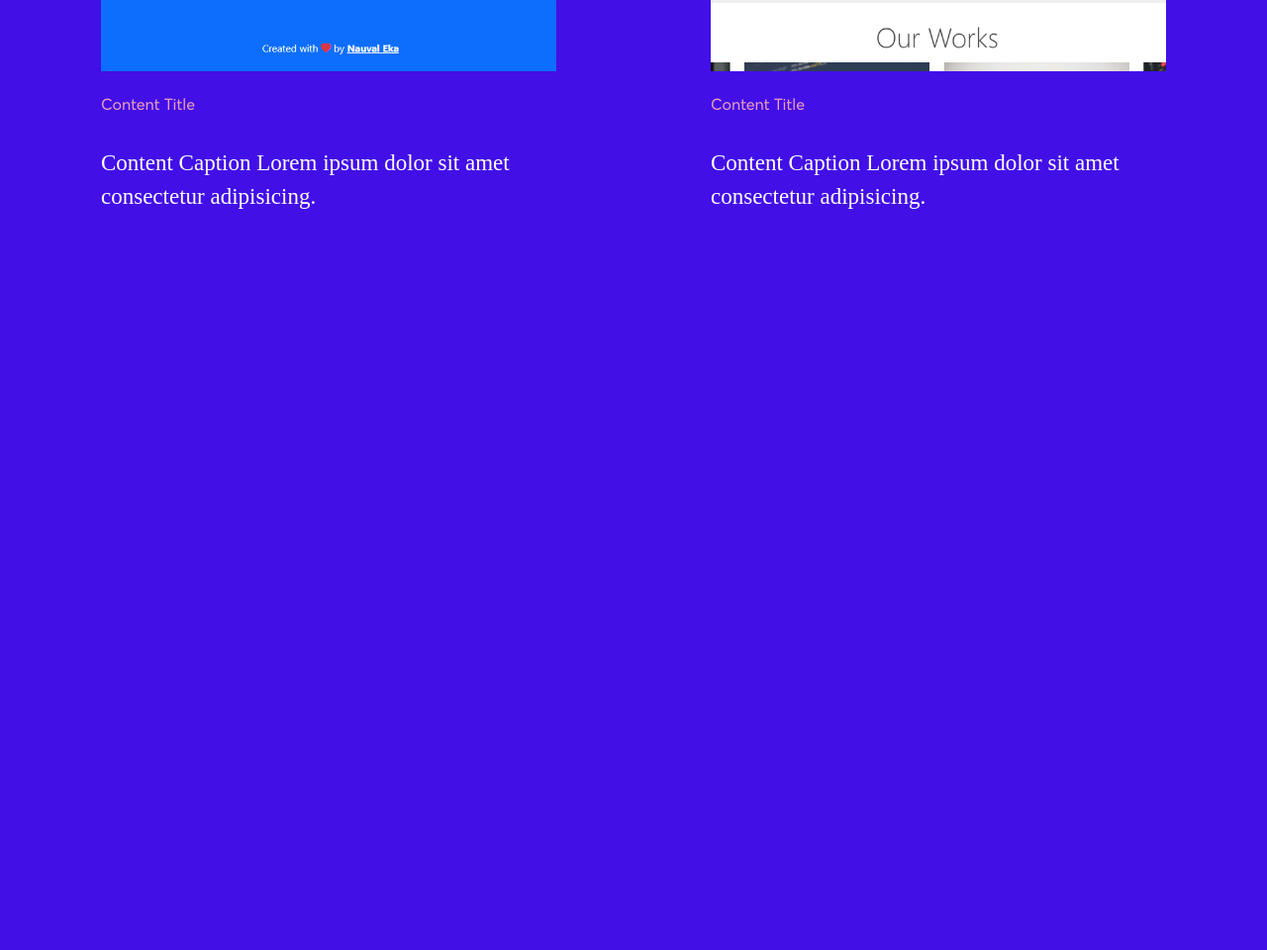
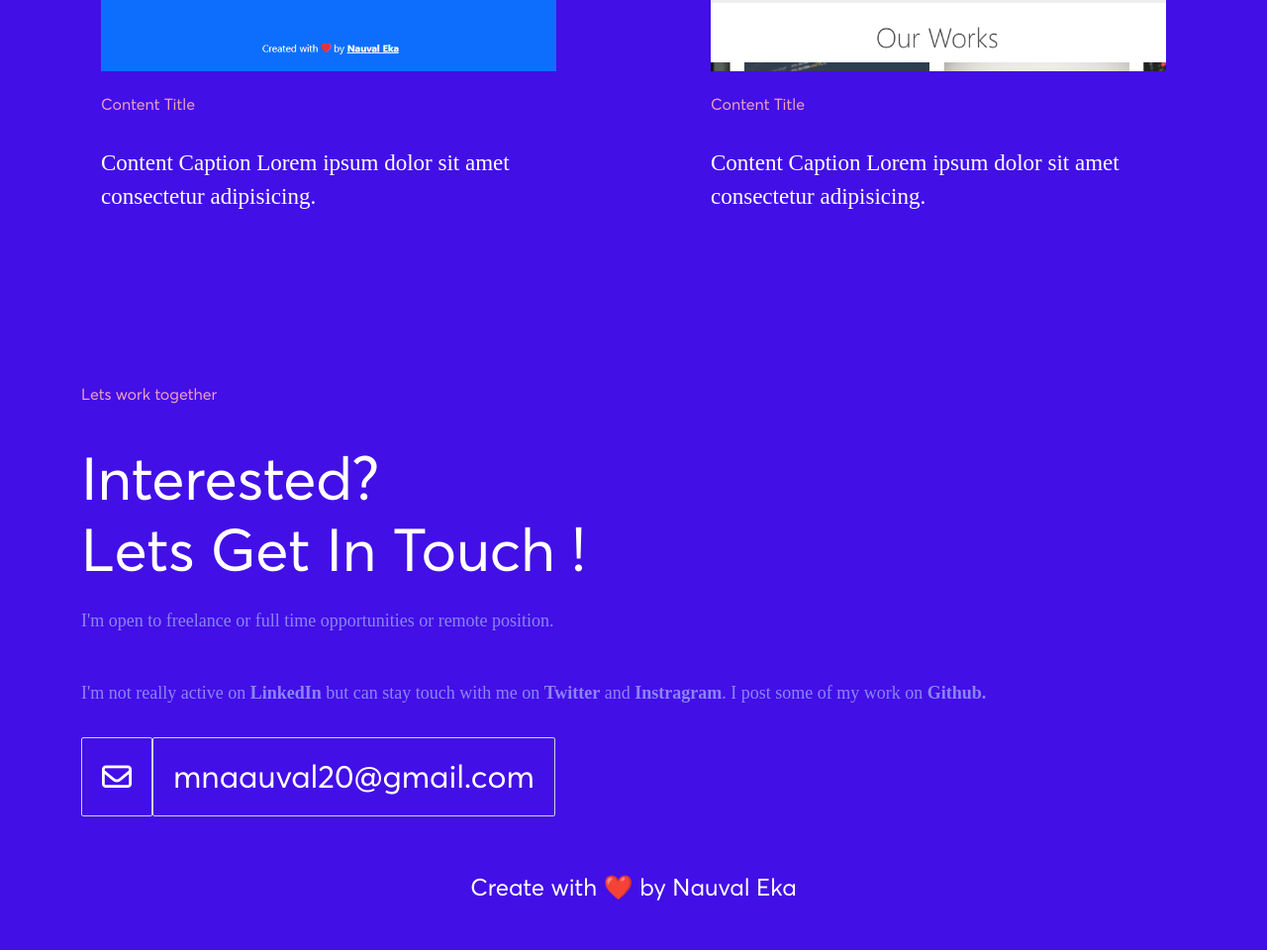
Before and after one commit to mnaauval/nauval-eka, a plain HTML site: page index.html in a window 1280 px wide. Shown: the part 3581-4541 px from the top of the page at 99% size. Before the commit the page ends 3858 px from the top, so only its background shows below. Drawn offline with Linux system fonts and the light colour scheme; a web font is replaced by a local one.

Commit message:
finish web page

```diff
--- a/css/style.css
+++ b/css/style.css
@@ -119,7 +119,7 @@ p {
 
 /* =============== MAIN CSS =============== */
 /* Hello */
-.heading-about {
+.heading-mini {
   padding-top: 35px;
   color: var(--col-accent);
   font-size: 1rem;
@@ -183,6 +183,7 @@ p {
 .content-services {
   padding: 90px 80px 40px;
   background: var(--col-accent);
+  pointer-events: none;
 }
 .content-services,
 .content-services a,
@@ -253,7 +254,7 @@ p {
 }
 /* Exploration */
 .content-explore {
-  padding: 100px 0 30px;
+  padding: 100px 0 100px;
 }
 .content-explore h1 {
   /* background-color: var(--col-accent); */
@@ -291,3 +292,62 @@ p {
   -moz-transform: translateY(-30px);
   transform: translateY(-30px);
 }
+/* Contact */
+.content-contact {
+  padding-bottom: 50px;
+}
+.content-contact h1 {
+  font-size: 60px;
+}
+.content-contact p {
+  padding: 15px 0;
+}
+.fa-envelope {
+  font-size: 30px;
+}
+.box h2 {
+  border: 1px solid lightgray;
+  border-radius: 2px;
+  padding: 20px;
+}
+.copy-box {
+  position: relative;
+  width: fit-content;
+  /* box-sizing: border-box; */
+}
+.box-inner {
+  position: absolute;
+  bottom: 7px;
+  text-align: center;
+  background-color: rgba(238, 161, 190, 0.2);
+  width: 100%;
+  height: 0;
+  opacity: 0;
+  visibility: hidden;
+  /* margin-bottom: 0px; */
+  /* height: 60px; */
+  /* padding: 20px; */
+  -webkit-transition: all 0.5s ease-in-out;
+  transition: all 0.5s ease-in-out;
+}
+.box-inner p {
+  margin: 0 auto;
+  color: var(--col-accent3);
+}
+.copy-box:hover {
+  cursor: pointer;
+}
+.copy-box:hover .box-inner {
+  height: 93%;
+  background-color: rgba(238, 161, 190, 0.9);
+  opacity: 1;
+  visibility: visible;
+}
+
+/* =============== FOOTER CSS =============== */
+footer {
+  padding-bottom: 40px;
+}
+.content-footer {
+  text-align: center;
+}
--- a/index.html
+++ b/index.html
@@ -68,7 +68,7 @@
     <main>
       <div class="container">
         <header>
-          <h3 class="heading-about">About Me</h3>
+          <h3 class="heading-mini">About Me</h3>
           <h1 class="heading-hello">
             <span
               >Hello !&nbsp;<br />
@@ -158,8 +158,32 @@
             </div>
           </div>
         </div>
+        <div class="content-contact">
+          <p id="text-element" class="d-none">mnaauval20@gmail.com</p>
+          <h3 class="heading-mini">Lets work together</h3>
+          <h1>
+            Interested? <br />
+            Lets Get In Touch !
+          </h1>
+          <p>I'm open to freelance or full time opportunities or remote position.</p>
+          <p>I'm not really active on <strong>LinkedIn</strong> but can stay touch with me on <strong>Twitter</strong> and <strong>Instragram</strong>. I post some of my work on <strong>Github.</strong></p>
+          <div id="copy" onclick="copyToClipboard('text-element')" class="copy-box">
+            <div class="box d-flex">
+              <h2><i class="far fa-envelope"></i></h2>
+              <h2>mnaauval20@gmail.com</h2>
+            </div>
+            <div class="box-inner"><p>Click to copy</p></div>
+          </div>
+        </div>
       </div>
     </main>
+    <footer>
+      <div class="container-fluid">
+        <div class="content-footer">
+          <h4>Create with &#10084;&#65039; by Nauval Eka</h4>
+        </div>
+      </div>
+    </footer>
 
     <script src="https://kit.fontawesome.com/2af2ecb3a0.js" crossorigin="anonymous"></script>
     <script src="js/bootstrap.min.js"></script>
--- a/js/script.js
+++ b/js/script.js
@@ -0,0 +1,23 @@
+//  Copy to clipboard
+function copyToClipboard(elementId) {
+  // Create an auxiliary hidden input
+  var aux = document.createElement("input");
+
+  // Get the text from the element passed into the input
+  aux.setAttribute("value", document.getElementById(elementId).innerHTML);
+
+  // Append the aux input to the body
+  document.body.appendChild(aux);
+
+  // Highlight the content
+  aux.select();
+
+  // Execute the copy command
+  document.execCommand("copy");
+
+  // Remove the input from the body
+  document.body.removeChild(aux);
+
+  //   alert("Text copied");
+  //   document.getElementById("inner-text").innerHTML = "Copied";
+}
```
